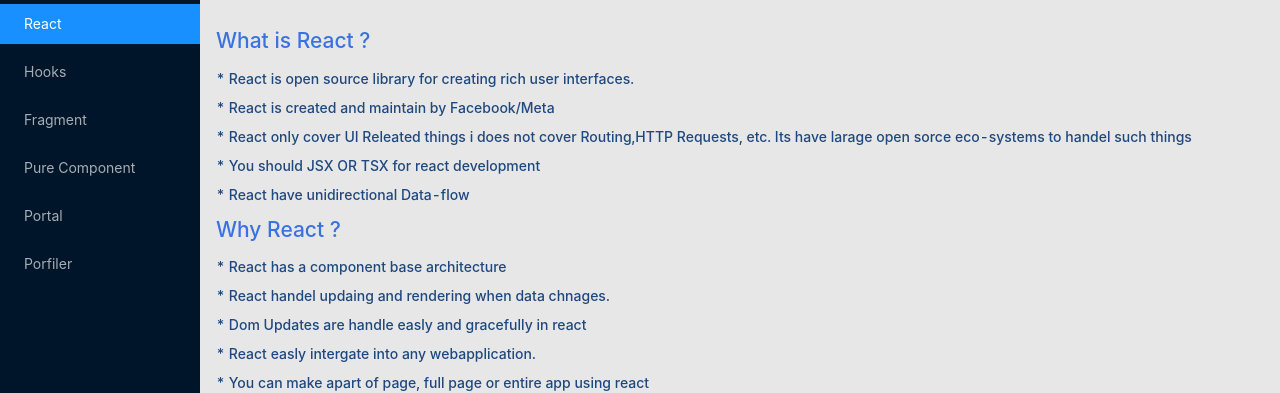
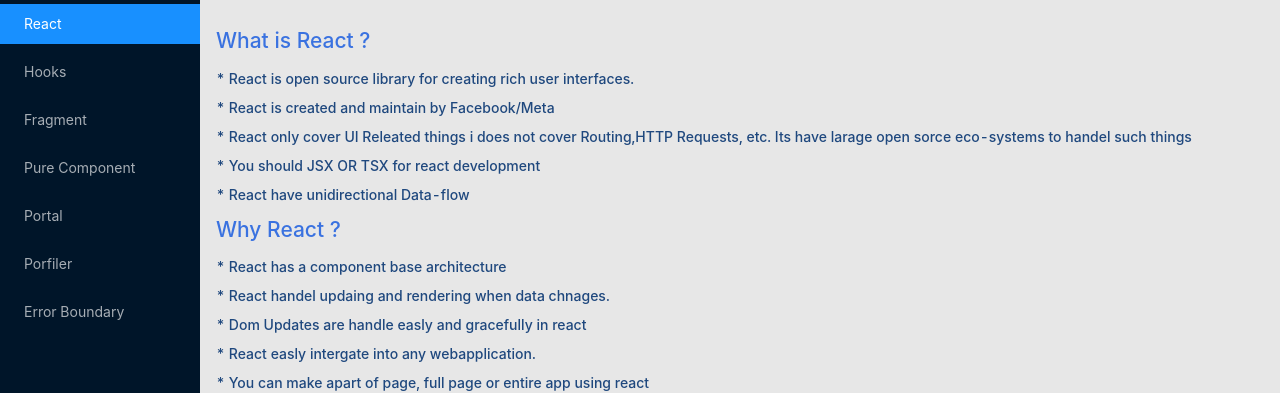
Before and after one commit to MisterCommit/react-core-practice, a React (Create React App) app: page / in a window 1280 px wide. Shown: the top 393 px of the page. Built offline with nearby package versions, Linux system fonts and the light colour scheme.

Commit message:
add error boundary

```diff
--- a/src/App.js
+++ b/src/App.js
@@ -8,7 +8,7 @@
     super(props);
 
     this.state = {
-      selected: sidebarlist[0].titile,
+      selected: sidebarlist[0].title,
     };
   }
 
--- a/src/Content.js
+++ b/src/Content.js
@@ -6,6 +6,7 @@
 import ReactHooks from "./component/hooks/ReactHooks";
 import Portal from "./component/portal/Portal";
 import Profiler from "./component/Profiler/Profiler";
+import ErrorBoundary from "./component/ErrorBoundary/ErrorBoundary";
 
 class Content extends Component {
   renderChild = () => {
@@ -22,6 +23,8 @@
       return <Portal />;
     } else if (this.props.selected === "Porfiler") {
       return <Profiler />;
+    } else if (this.props.selected === "Error Boundary") {
+      return <ErrorBoundary />;
     }
   };
 
--- a/src/SideBar.js
+++ b/src/SideBar.js
@@ -21,11 +21,11 @@
         <Menu
           theme="dark"
           mode="inline"
-          defaultSelectedKeys={[sidebarlist[0].titile]}
+          defaultSelectedKeys={[sidebarlist[0].title]}
           onClick={this.props.handleClick}
         >
           {sidebarlist.map((item) => {
-            return <Menu.Item key={item.titile}>{item.titile}</Menu.Item>;
+            return <Menu.Item key={item.title}>{item.title}</Menu.Item>;
           })}
         </Menu>
       </Sider>
--- a/src/common/constent.js
+++ b/src/common/constent.js
@@ -1,22 +1,25 @@
 const sidebarlist = [
   {
-    titile: "React",
+    title: "React",
   },
   {
-    titile: "Hooks",
+    title: "Hooks",
   },
 
   {
-    titile: "Fragment",
+    title: "Fragment",
   },
   {
-    titile: "Pure Component",
+    title: "Pure Component",
   },
   {
-    titile: "Portal",
+    title: "Portal",
   },
   {
-    titile: "Porfiler",
+    title: "Porfiler",
+  },
+  {
+    title: "Error Boundary",
   },
 ];
 
--- /dev/null
+++ b/src/component/ErrorBoundary/ErrorBoundary.js
@@ -0,0 +1,9 @@
+import React, { Component } from "react";
+
+export class ErrorBoundary extends Component {
+  render() {
+    return <div>ErrorBoundary</div>;
+  }
+}
+
+export default ErrorBoundary;
```
